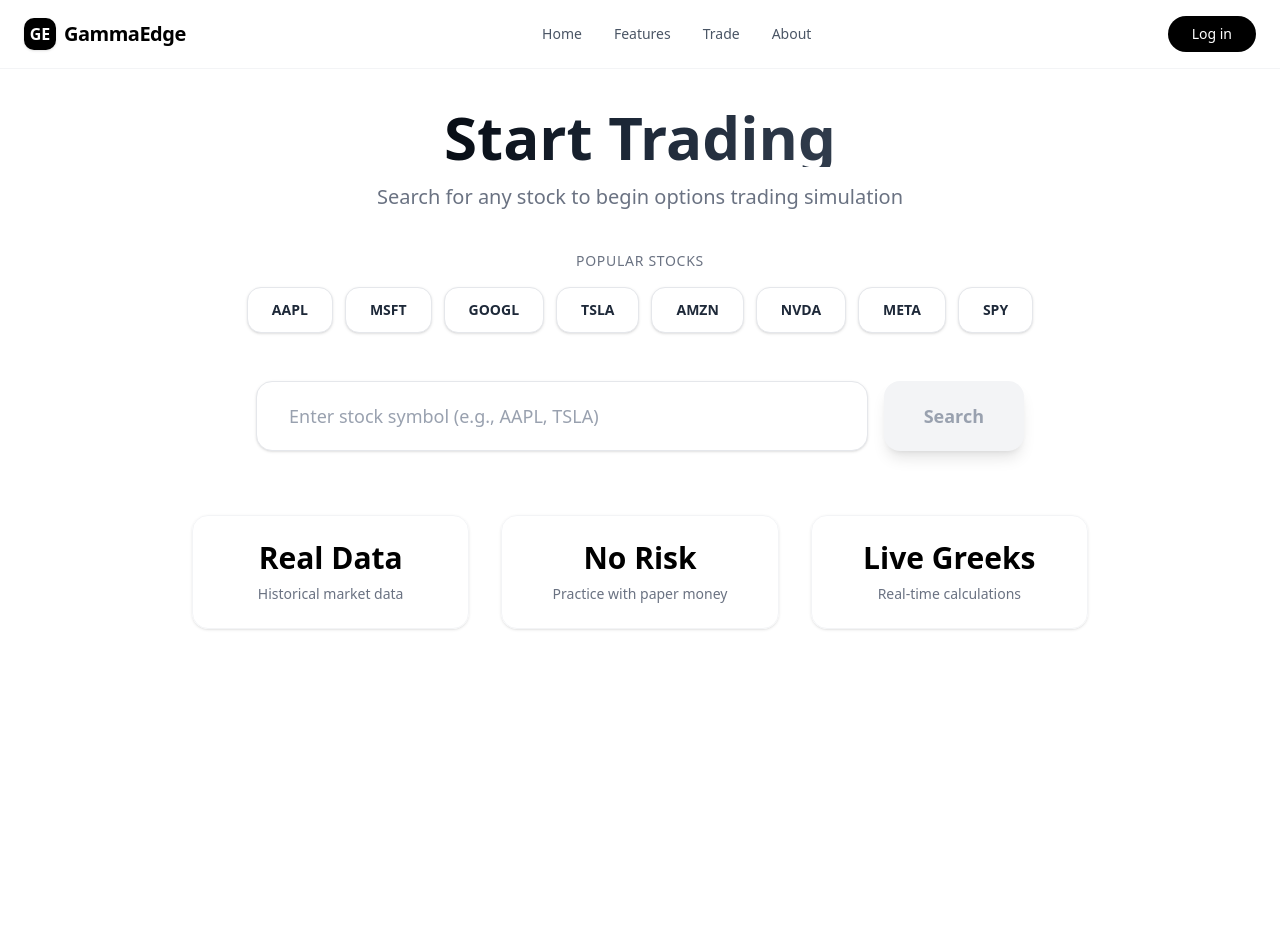
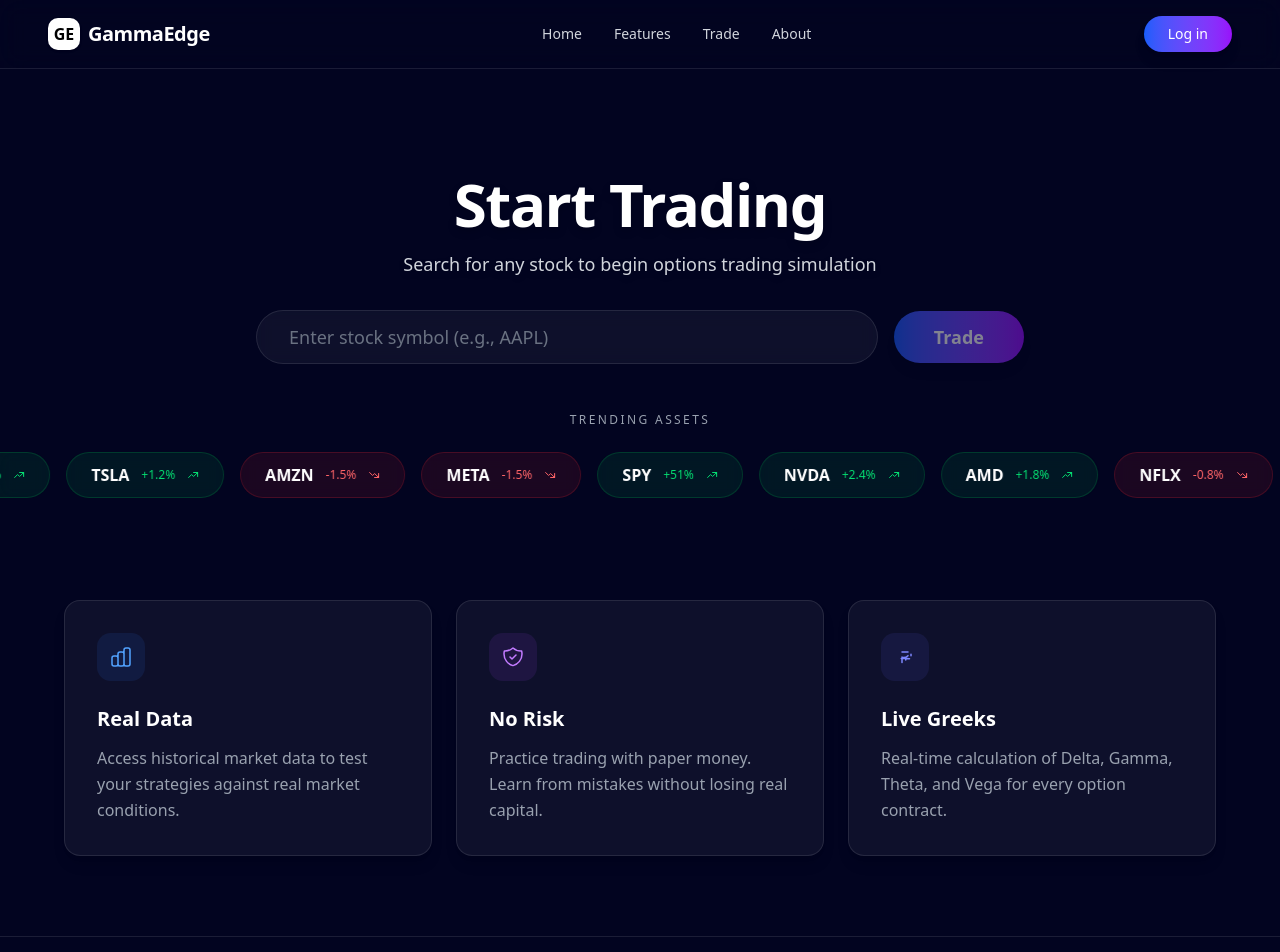
Before and after one commit to tsunar2002/GammaEdge, a Next.js app in the folder frontend/: page /trade in a window 1280 px wide. Shown: the top 952 px of the page. Before the commit the page ends 800 px from the top, so only its background shows below. Built offline with nearby package versions, Linux system fonts and the light colour scheme.

Commit message:
Improve UI: clickable GammaEdge logo, increased header padding, adjusted search bar width, refined footer and trade page layout

```diff
--- a/frontend/app/page.tsx
+++ b/frontend/app/page.tsx
@@ -7,7 +7,7 @@ import { Footer } from "@/components/landing/Footer";
 
 export default function LandingPage() {
   return (
-    <div className="min-h-screen bg-white text-black font-sans selection:bg-blue-100">
+    <div className="min-h-screen bg-[#020420] text-white font-sans selection:bg-blue-500/30">
       <Header />
       <main>
         <Hero />
--- a/frontend/app/trade/page.tsx
+++ b/frontend/app/trade/page.tsx
@@ -4,6 +4,7 @@ import StockChart from "@/components/StockChart";
 import OptionsChain from "@/components/OptionsChain";
 import { useState } from "react";
 import { Header } from "@/components/landing/Header";
+import { Footer } from "@/components/landing/Footer";
 
 import { PortfolioProvider } from "@/utils/PortfolioContext";
 import PositionsPanel from "@/components/PositionsPanel";
@@ -25,61 +26,174 @@ function StockSearchWrapper() {
   const popularStocks = ['AAPL', 'MSFT', 'GOOGL', 'TSLA', 'AMZN', 'NVDA', 'META', 'SPY'];
 
   if (!symbol) {
+    const popularStocksData = [
+      { symbol: 'AAPL', change: '+1.2%', isPositive: true },
+      { symbol: 'MSFT', change: '-0.5%', isPositive: false },
+      { symbol: 'GOOGL', change: '+0.8%', isPositive: true },
+      { symbol: 'TSLA', change: '+1.2%', isPositive: true },
+      { symbol: 'AMZN', change: '-1.5%', isPositive: false },
+      { symbol: 'META', change: '-1.5%', isPositive: false },
+      { symbol: 'SPY', change: '+51%', isPositive: true },
+      { symbol: 'NVDA', change: '+2.4%', isPositive: true },
+      { symbol: 'AMD', change: '+1.8%', isPositive: true },
+      { symbol: 'NFLX', change: '-0.8%', isPositive: false },
+    ];
+
+    // Duplicate for infinite scroll
+    const marqueeStocks = [...popularStocksData, ...popularStocksData];
+
     return (
-      <div className="min-h-screen bg-white text-black">
+      <div className="min-h-screen bg-[#020420] text-white">
         <Header />
-        <div className="flex items-center justify-center min-h-[calc(100vh-4rem)] px-6 relative overflow-hidden">
-          {/* Background Gradients */}
-          <div className="absolute top-0 left-0 w-full h-full overflow-hidden -z-10 pointer-events-none">
-            <div className="absolute top-[-10%] left-[-10%] w-[50%] h-[50%] rounded-full bg-blue-100/50 blur-[120px]" />
-            <div className="absolute top-[20%] right-[-10%] w-[40%] h-[40%] rounded-full bg-purple-100/50 blur-[120px]" />
-          </div>
 
-          <div className="max-w-4xl w-full">
-            <div className="mb-12 text-center">
-              <h1 className="text-6xl font-bold mb-4 bg-gradient-to-r from-black via-gray-800 to-gray-600 bg-clip-text text-transparent">
+        {/* Hero Section */}
+        <div className="relative min-h-[85vh] w-full overflow-hidden flex flex-col items-center justify-center pt-20 pb-10">
+          {/* Background - Dark Blue */}
+          <div className="absolute inset-0 bg-[#020420] z-0" />
+
+          <div className="relative z-10 w-full flex flex-col items-center text-center">
+            <div className="max-w-5xl px-6 mb-8">
+              <h1 className="text-5xl md:text-6xl font-bold text-white mb-4 tracking-tight drop-shadow-lg">
                 Start Trading
               </h1>
-              <p className="text-xl text-gray-500 mb-10">
+              <p className="text-lg text-gray-300 font-light drop-shadow-md">
                 Search for any stock to begin options trading simulation
               </p>
+            </div>
 
-              {/* Popular Stocks */}
-              <div className="mb-10">
-                <p className="text-sm text-gray-500 mb-4 uppercase tracking-wider font-medium">Popular Stocks</p>
-                <div className="flex flex-wrap gap-3 justify-center">
-                  {popularStocks.map((stock) => (
+            <div className="w-full px-6 mb-12">
+              <StockSearch onSelect={(s) => setSymbol(s)} />
+            </div>
+
+            {/* Popular Stocks - Infinite Marquee (Full Width) */}
+            <div className="w-full overflow-hidden relative group mb-12">
+              <div className="max-w-7xl mx-auto px-6 mb-6">
+                <p className="text-xs text-gray-400 uppercase tracking-[0.2em] font-medium text-center">TRENDING ASSETS</p>
+              </div>
+
+              <div className="flex w-full overflow-hidden mask-image-linear-gradient">
+                <div className="flex gap-4 animate-scroll hover:pause whitespace-nowrap pl-4">
+                  {marqueeStocks.map((stock, index) => (
                     <button
-                      key={stock}
-                      onClick={() => setSymbol(stock)}
-                      className="px-6 py-3 bg-white hover:bg-gray-50 text-gray-800 hover:text-black text-sm font-semibold transition-all border border-gray-200 hover:border-gray-300 rounded-xl shadow-sm hover:shadow-md"
+                      key={`${stock.symbol}-${index}`}
+                      onClick={() => setSymbol(stock.symbol)}
+                      className={`shrink-0 group/item relative px-6 py-2.5 rounded-full border backdrop-blur-sm transition-all hover:scale-105 ${
+                        stock.isPositive
+                          ? 'bg-green-500/10 border-green-500/20 hover:bg-green-500/20'
+                          : 'bg-red-500/10 border-red-500/20 hover:bg-red-500/20'
+                      }`}
                     >
-                      {stock}
+                      <div className="flex items-center gap-3">
+                        <span className="font-semibold text-white">{stock.symbol}</span>
+                        <span className={`text-xs font-medium ${stock.isPositive ? 'text-green-400' : 'text-red-400'}`}>
+                          {stock.change}
+                        </span>
+                        {stock.isPositive ? (
+                          <svg className="w-3 h-3 text-green-400" fill="none" viewBox="0 0 24 24" stroke="currentColor">
+                            <path strokeLinecap="round" strokeLinejoin="round" strokeWidth={2} d="M13 7h8m0 0v8m0-8l-8 8-4-4-6 6" />
+                          </svg>
+                        ) : (
+                          <svg className="w-3 h-3 text-red-400" fill="none" viewBox="0 0 24 24" stroke="currentColor">
+                            <path strokeLinecap="round" strokeLinejoin="round" strokeWidth={2} d="M13 17h8m0 0V9m0 8l-8-8-4 4-6-6" />
+                          </svg>
+                        )}
+                      </div>
+                    </button>
+                  ))}
+                </div>
+                 <div className="flex gap-4 animate-scroll hover:pause whitespace-nowrap ml-4" aria-hidden="true">
+                  {marqueeStocks.map((stock, index) => (
+                    <button
+                      key={`dup-${stock.symbol}-${index}`}
+                      onClick={() => setSymbol(stock.symbol)}
+                      className={`shrink-0 group/item relative px-6 py-2.5 rounded-full border backdrop-blur-sm transition-all hover:scale-105 ${
+                        stock.isPositive
+                          ? 'bg-green-500/10 border-green-500/20 hover:bg-green-500/20'
+                          : 'bg-red-500/10 border-red-500/20 hover:bg-red-500/20'
+                      }`}
+                    >
+                      <div className="flex items-center gap-3">
+                        <span className="font-semibold text-white">{stock.symbol}</span>
+                        <span className={`text-xs font-medium ${stock.isPositive ? 'text-green-400' : 'text-red-400'}`}>
+                          {stock.change}
+                        </span>
+                        {stock.isPositive ? (
+                          <svg className="w-3 h-3 text-green-400" fill="none" viewBox="0 0 24 24" stroke="currentColor">
+                            <path strokeLinecap="round" strokeLinejoin="round" strokeWidth={2} d="M13 7h8m0 0v8m0-8l-8 8-4-4-6 6" />
+                          </svg>
+                        ) : (
+                          <svg className="w-3 h-3 text-red-400" fill="none" viewBox="0 0 24 24" stroke="currentColor">
+                            <path strokeLinecap="round" strokeLinejoin="round" strokeWidth={2} d="M13 17h8m0 0V9m0 8l-8-8-4 4-6-6" />
+                          </svg>
+                        )}
+                      </div>
                     </button>
                   ))}
                 </div>
               </div>
+
+              <style jsx>{`
+                @keyframes scroll {
+                  from { transform: translateX(0); }
+                  to { transform: translateX(-100%); }
+                }
+                .animate-scroll {
+                  animation: scroll 40s linear infinite;
+                }
+                .hover\\:pause:hover {
+                  animation-play-state: paused;
+                }
+              `}</style>
             </div>
+          </div>
+        </div>
 
-            <StockSearch onSelect={(s) => setSymbol(s)} />
+        {/* Feature Cards - Overlapping */}
+        <div className="relative -mt-20 z-20 px-6 pb-20">
+          <div className="max-w-6xl mx-auto">
+            <div className="grid grid-cols-1 md:grid-cols-3 gap-6">
+              {/* Real Data */}
+              <div className="bg-white/5 p-8 rounded-2xl border border-white/10 shadow-lg hover:bg-white/10 transition-all group">
+                <div className="w-12 h-12 bg-blue-500/10 rounded-xl flex items-center justify-center mb-6 text-blue-400 group-hover:scale-110 transition-transform duration-300">
+                  <svg className="w-6 h-6" fill="none" viewBox="0 0 24 24" stroke="currentColor">
+                    <path strokeLinecap="round" strokeLinejoin="round" strokeWidth={1.5} d="M9 19v-6a2 2 0 00-2-2H5a2 2 0 00-2 2v6a2 2 0 002 2h2a2 2 0 002-2zm0 0V9a2 2 0 012-2h2a2 2 0 012 2v10m-6 0a2 2 0 002 2h2a2 2 0 002-2m0 0V5a2 2 0 012-2h2a2 2 0 012 2v14a2 2 0 01-2 2h-2a2 2 0 01-2-2z" />
+                  </svg>
+                </div>
+                <h3 className="text-xl font-bold text-white mb-3">Real Data</h3>
+                <p className="text-gray-400 leading-relaxed">
+                  Access historical market data to test your strategies against real market conditions.
+                </p>
+              </div>
 
-            {/* Feature Info */}
-            <div className="mt-16 grid grid-cols-3 gap-8 text-center">
-              <div className="p-6 bg-white/50 rounded-2xl border border-gray-100 backdrop-blur-sm shadow-sm">
-                <div className="text-3xl font-bold text-black mb-2">Real Data</div>
-                <div className="text-sm text-gray-500">Historical market data</div>
+              {/* No Risk */}
+              <div className="bg-white/5 p-8 rounded-2xl border border-white/10 shadow-lg hover:bg-white/10 transition-all group">
+                <div className="w-12 h-12 bg-purple-500/10 rounded-xl flex items-center justify-center mb-6 text-purple-400 group-hover:scale-110 transition-transform duration-300">
+                  <svg className="w-6 h-6" fill="none" viewBox="0 0 24 24" stroke="currentColor">
+                    <path strokeLinecap="round" strokeLinejoin="round" strokeWidth={1.5} d="M9 12l2 2 4-4m5.618-4.016A11.955 11.955 0 0112 2.944a11.955 11.955 0 01-8.618 3.04A12.02 12.02 0 003 9c0 5.591 3.824 10.29 9 11.622 5.176-1.332 9-6.03 9-11.622 0-1.042-.133-2.052-.382-3.016z" />
+                  </svg>
+                </div>
+                <h3 className="text-xl font-bold text-white mb-3">No Risk</h3>
+                <p className="text-gray-400 leading-relaxed">
+                  Practice trading with paper money. Learn from mistakes without losing real capital.
+                </p>
               </div>
-              <div className="p-6 bg-white/50 rounded-2xl border border-gray-100 backdrop-blur-sm shadow-sm">
-                <div className="text-3xl font-bold text-black mb-2">No Risk</div>
-                <div className="text-sm text-gray-500">Practice with paper money</div>
-              </div>
-              <div className="p-6 bg-white/50 rounded-2xl border border-gray-100 backdrop-blur-sm shadow-sm">
-                <div className="text-3xl font-bold text-black mb-2">Live Greeks</div>
-                <div className="text-sm text-gray-500">Real-time calculations</div>
+
+              {/* Live Greeks */}
+              <div className="bg-white/5 p-8 rounded-2xl border border-white/10 shadow-lg hover:bg-white/10 transition-all group">
+                <div className="w-12 h-12 bg-indigo-500/10 rounded-xl flex items-center justify-center mb-6 text-indigo-400 group-hover:scale-110 transition-transform duration-300">
+                  <svg className="w-6 h-6" fill="none" viewBox="0 0 24 24" stroke="currentColor">
+                    <path strokeLinecap="round" strokeLinejoin="round" strokeWidth={1.5} d="M9 7h6m0 3.666A5.976 5.976 0 019 12.133m9-3v1.5m-9 3v3.75m3.75-3.75h3.75m-3.75 0V15m0-1.5h-.75m.75 0H15m0 0H9m0 0h-.75" />
+                  </svg>
+                </div>
+                <h3 className="text-xl font-bold text-white mb-3">Live Greeks</h3>
+                <p className="text-gray-400 leading-relaxed">
+                  Real-time calculation of Delta, Gamma, Theta, and Vega for every option contract.
+                </p>
               </div>
             </div>
           </div>
         </div>
+        <Footer />
       </div>
     );
   }
--- a/frontend/components/StockSearch.tsx
+++ b/frontend/components/StockSearch.tsx
@@ -23,6 +23,8 @@ interface StockData {
 function sanitizeInput(input: string): string {
   return input.trim().toUpperCase().replace(/[^A-Z]/g, '').slice(0, 10);
 }
+
+import { Search } from 'lucide-react';
 
 interface StockSearchProps {
   onSelect?: (symbol: string) => void;
@@ -81,14 +83,14 @@ export default function StockSearch({ onSelect }: StockSearchProps) {
 
   return (
     <div className="w-full max-w-3xl mx-auto">
-      <form onSubmit={handleSearch} className="flex gap-4">
+      <form onSubmit={handleSearch} className="flex items-center gap-4">
         <input
           id="symbol"
           type="text"
           value={symbol}
           onChange={handleInputChange}
-          placeholder="Enter stock symbol (e.g., AAPL, TSLA)"
-          className="flex-1 px-8 py-5 bg-white border border-gray-200 text-black placeholder:text-gray-400 focus:outline-none focus:border-black/30 focus:ring-2 focus:ring-black/5 transition-all text-lg rounded-2xl shadow-sm"
+          placeholder="Enter stock symbol (e.g., AAPL)"
+          className="w-full px-8 py-3 bg-white/5 border border-white/10 text-white placeholder:text-gray-500 focus:outline-none focus:border-blue-500/50 focus:ring-1 focus:ring-blue-500/50 transition-all text-lg rounded-full backdrop-blur-sm"
           disabled={loading}
           maxLength={10}
           pattern="[A-Z]{1,10}"
@@ -97,14 +99,14 @@ export default function StockSearch({ onSelect }: StockSearchProps) {
         <button
           type="submit"
           disabled={loading || !symbol.trim()}
-          className="px-10 py-5 bg-black text-white hover:bg-gray-800 disabled:bg-gray-100 disabled:text-gray-400 disabled:cursor-not-allowed transition-all text-lg font-semibold rounded-2xl shadow-lg hover:shadow-xl"
+          className="px-10 py-3 bg-gradient-to-r from-blue-600 to-purple-600 hover:from-blue-500 hover:to-purple-500 text-white text-lg font-semibold disabled:opacity-50 disabled:cursor-not-allowed transition-all rounded-full shadow-lg hover:shadow-blue-500/25 whitespace-nowrap"
         >
-          {loading ? 'Searching...' : 'Search'}
+          {loading ? '...' : 'Trade'}
         </button>
       </form>
 
       {error && (
-        <div className="mt-4 p-4 bg-red-50 border border-red-100 text-red-600 text-sm rounded-xl">
+        <div className="mt-4 p-4 bg-red-500/10 border border-red-500/20 text-red-400 text-sm rounded-xl text-center backdrop-blur-sm">
           {error}
         </div>
       )}
--- a/frontend/components/landing/Header.tsx
+++ b/frontend/components/landing/Header.tsx
@@ -10,33 +10,33 @@ export const Header = () => {
       initial={{ y: -100, opacity: 0 }}
       animate={{ y: 0, opacity: 1 }}
       transition={{ duration: 0.5 }}
-      className="fixed top-0 left-0 right-0 z-50 flex items-center justify-between px-6 py-4 bg-white/80 backdrop-blur-md border-b border-gray-100"
+      className="fixed top-0 left-0 right-0 z-50 flex items-center justify-between px-12 py-4 backdrop-blur-md border-b border-white/10 bg-[#020420]/50"
     >
-      <div className="flex items-center gap-2">
-        <div className="w-8 h-8 bg-black rounded-lg flex items-center justify-center text-white font-bold shadow-sm">
-          GE
-        </div>
-        <span className="text-xl font-bold text-black tracking-tight">GammaEdge</span>
-      </div>
+      <Link href="/" className="flex items-center gap-2">
+          <div className="w-8 h-8 rounded-lg flex items-center justify-center font-bold shadow-sm bg-white text-black">
+            GE
+          </div>
+          <span className="text-xl font-bold tracking-tight text-white">GammaEdge</span>
+        </Link>
 
       <nav className="hidden md:flex items-center gap-8">
-        <Link href="/" className="text-sm font-medium text-gray-600 hover:text-black transition-colors">
+        <Link href="/" className="text-sm font-medium transition-colors text-gray-300 hover:text-white">
           Home
         </Link>
-        <Link href="#features" className="text-sm font-medium text-gray-600 hover:text-black transition-colors">
+        <Link href="#features" className="text-sm font-medium transition-colors text-gray-300 hover:text-white">
           Features
         </Link>
-        <Link href="/trade" className="text-sm font-medium text-gray-600 hover:text-black transition-colors">
+        <Link href="/trade" className="text-sm font-medium transition-colors text-gray-300 hover:text-white">
           Trade
         </Link>
-        <Link href="#" className="text-sm font-medium text-gray-600 hover:text-black transition-colors">
+        <Link href="#" className="text-sm font-medium transition-colors text-gray-300 hover:text-white">
           About
         </Link>
       </nav>
 
       <div className="flex items-center gap-4">
         <Link href="/log-in">
-            <Button className="rounded-full px-6 bg-black text-white hover:bg-gray-800 transition-all">
+            <Button className="rounded-full px-6 transition-all bg-gradient-to-r from-blue-600 to-purple-600 text-white hover:from-blue-500 hover:to-purple-500 border-0 shadow-lg hover:shadow-blue-500/25">
             Log in
             </Button>
         </Link>
--- a/frontend/components/landing/Hero.tsx
+++ b/frontend/components/landing/Hero.tsx
@@ -8,16 +8,16 @@ import TradingViewWidget from "./TradingViewWidget";
 
 export const Hero = () => {
   return (
-    <section className="relative pt-32 pb-20 lg:pt-48 lg:pb-32 overflow-hidden bg-white">
+    <section className="relative pt-32 pb-20 lg:pt-48 lg:pb-32 overflow-hidden bg-[#020420]">
       <div className="container mx-auto px-4 text-center z-10 relative">
         <motion.h1
           initial={{ opacity: 0, y: 20 }}
           animate={{ opacity: 1, y: 0 }}
           transition={{ duration: 0.8, ease: "easeOut" }}
-          className="text-5xl md:text-7xl font-bold tracking-tight text-black mb-6 max-w-4xl mx-auto leading-tight"
+          className="text-5xl md:text-7xl font-bold tracking-tight text-white mb-6 max-w-4xl mx-auto leading-tight"
         >
           Master Options Trading <br />
-          <span className="text-transparent bg-clip-text bg-gradient-to-r from-blue-600 to-purple-600">
+          <span className="text-transparent bg-clip-text bg-gradient-to-r from-blue-400 to-purple-400">
             Risk-Free.
           </span>
         </motion.h1>
@@ -26,7 +26,7 @@ export const Hero = () => {
           initial={{ opacity: 0, y: 20 }}
           animate={{ opacity: 1, y: 0 }}
           transition={{ duration: 0.8, delay: 0.2, ease: "easeOut" }}
-          className="text-xl text-gray-500 mb-10 max-w-2xl mx-auto"
+          className="text-xl text-gray-400 mb-10 max-w-2xl mx-auto"
         >
           Simulate complex strategies with historical data. No money lost, only experience gained. The ultimate training ground for serious traders.
         </motion.p>
@@ -38,13 +38,13 @@ export const Hero = () => {
           className="flex flex-col sm:flex-row items-center justify-center gap-4"
         >
           <Link href="/trade">
-            <Button size="lg" className="rounded-full px-8 h-12 text-lg bg-black text-white hover:bg-gray-800 hover:scale-105 transition-all duration-300 shadow-lg hover:shadow-xl">
-              Start Trading Now
+            <Button size="lg" className="rounded-full px-8 h-12 text-lg bg-gradient-to-r from-blue-600 to-purple-600 text-white hover:from-blue-500 hover:to-purple-500 hover:scale-105 transition-all duration-300 shadow-lg hover:shadow-blue-500/25 border-0">
+              Start Free Simulation
             </Button>
           </Link>
           <Link href="/sign-up">
-             <Button variant="outline" size="lg" className="rounded-full px-8 h-12 text-lg border-gray-200 text-gray-700 hover:bg-gray-50 hover:text-black hover:scale-105 transition-all duration-300">
-              Create Account
+             <Button variant="outline" size="lg" className="rounded-full px-8 h-12 text-lg border-white/20 text-white bg-transparent hover:bg-white/10 hover:text-white hover:scale-105 transition-all duration-300">
+              See How It Works
             </Button>
           </Link>
         </motion.div>
@@ -54,7 +54,7 @@ export const Hero = () => {
           initial={{ opacity: 0, y: 100, rotateX: 20 }}
           animate={{ opacity: 1, y: 0, rotateX: 0 }}
           transition={{ duration: 1, delay: 0.6, type: "spring", stiffness: 50 }}
-          className="mt-20 relative mx-auto max-w-5xl h-[600px] rounded-2xl shadow-2xl border border-gray-200 overflow-hidden bg-white perspective-1000"
+          className="mt-20 relative mx-auto max-w-5xl h-[600px] rounded-2xl shadow-2xl shadow-blue-900/20 border border-white/10 overflow-hidden bg-[#0a0a0a] perspective-1000"
           style={{ transformStyle: "preserve-3d" }}
         >
             <TradingViewWidget />
@@ -63,8 +63,9 @@ export const Hero = () => {
 
       {/* Background Gradients */}
       <div className="absolute top-0 left-0 w-full h-full overflow-hidden -z-10 pointer-events-none">
-          <div className="absolute top-[-10%] left-[-10%] w-[50%] h-[50%] rounded-full bg-blue-100/50 blur-[120px]" />
-          <div className="absolute top-[20%] right-[-10%] w-[40%] h-[40%] rounded-full bg-purple-100/50 blur-[120px]" />
+          <div className="absolute top-[-10%] left-[-10%] w-[50%] h-[50%] rounded-full bg-blue-600/20 blur-[120px]" />
+          <div className="absolute top-[20%] right-[-10%] w-[40%] h-[40%] rounded-full bg-purple-600/20 blur-[120px]" />
+          <div className="absolute bottom-[-10%] left-[20%] w-[30%] h-[30%] rounded-full bg-indigo-600/10 blur-[100px]" />
       </div>
     </section>
   );
--- a/frontend/components/landing/TradingViewWidget.tsx
+++ b/frontend/components/landing/TradingViewWidget.tsx
@@ -16,7 +16,7 @@ function TradingViewWidget() {
           "symbol": "NASDAQ:AAPL",
           "interval": "D",
           "timezone": "Etc/UTC",
-          "theme": "light",
+          "theme": "dark",
           "style": "1",
           "locale": "en",
           "enable_publishing": false,
```
Also changed, not shown: frontend/components/landing/CTASection.tsx (+8 -8 lines), frontend/components/landing/Features.tsx (+7 -7 lines), frontend/components/landing/Footer.tsx (+8 -8 lines), frontend/components/landing/OptionsChainPreview.tsx (+28 -28 lines).
